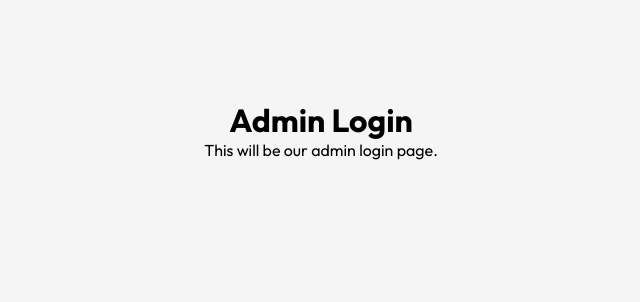
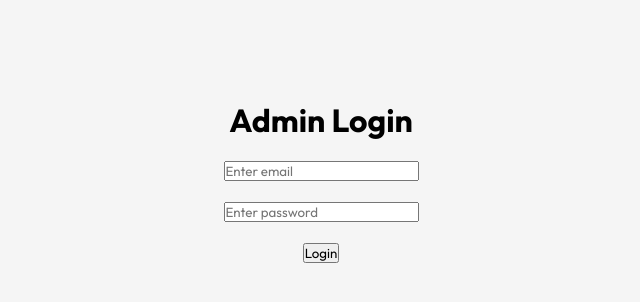
Before and after one commit to kprav33n97/business-website, a React (Vite) app: page /business-website/login in a window 1280 px wide. Shown: the top 302 px of the page, without its empty margins (319-959 px from the left). Built offline with nearby package versions, Linux system fonts and the light colour scheme.

Commit message:
Login & Admin routes added

```diff
--- a/src/App.jsx
+++ b/src/App.jsx
@@ -3,14 +3,38 @@ import { BrowserRouter, Routes, Route } from "react-router-dom";
 import Login from "./Pages/Login";
 import Admin from "./Pages/Admin";
 import Home from "./Pages/Home";
+import { Navigate } from "react-router-dom";
+import { useState, useEffect } from "react";
+
+
 
 const App = () => {
+  const [isLoggedIn, setIsLoggedIn] = useState(false);
+
+useEffect(() => {
+  const storedAuth = localStorage.getItem("isLoggedIn");
+  if (storedAuth === "true") {
+    setIsLoggedIn(true);
+  }
+}, []);
+
   return (
     <BrowserRouter basename="/business-website">
       <Routes>
         <Route path="/" element={<Home />} />
-        <Route path="/login" element={<Login />} />
-        <Route path="/admin" element={<Admin />} />
+        <Route path="/login" element={<Login setIsLoggedIn={setIsLoggedIn} />} />
+        <Route
+  path="/admin"
+  element={
+    isLoggedIn ? (
+      <Admin setIsLoggedIn={setIsLoggedIn} />
+    ) : (
+      <Navigate to="/login" />
+    )
+  }
+/>
+
+
       </Routes>
     </BrowserRouter>
   );
--- a/src/Components/Navbar/Navbar.jsx
+++ b/src/Components/Navbar/Navbar.jsx
@@ -1,8 +1,12 @@
 import React, { useEffect, useState } from 'react'
 import './Navbar.css'
 import logo from '../../assets/logo.svg'
+// import { Link } from 'react-scroll'
+import menuIcon from '../../assets/menu-icon.png'
 import { Link } from 'react-scroll'
-import menuIcon from '../../assets/menu-icon.png'
+import { Link as RouterLink } from "react-router-dom";
+
+
 
 const Navbar = () => {
   const [sticky, setSticky] = useState(false)
@@ -31,6 +35,12 @@ const Navbar = () => {
         <li><Link to='Gallery' smooth={true} offset={-260} duration={500}>Portfolio</Link></li>
         <li><Link to='testimonials' smooth={true} offset={-260} duration={500}>Testimonials</Link></li>
         <li><Link className='btn' to='contact' smooth={true} offset={-260} duration={500}>Get a quote!</Link></li>
+       <li>
+  <RouterLink to="/login" className="btn">
+    Admin
+  </RouterLink>
+</li>
+
       </ul>
       <img src={menuIcon} alt="Menu icon" className='menu-icon' onClick={toggleMenu} />
     </nav>
--- a/src/pages/Admin.jsx
+++ b/src/pages/Admin.jsx
@@ -1,8 +1,21 @@
-const Admin = () => {
+import { useNavigate } from "react-router-dom";
+
+const Admin = ({ setIsLoggedIn }) => {
+  const navigate = useNavigate();
+
+  const handleLogout = () => {
+    localStorage.removeItem("isLoggedIn");
+    setIsLoggedIn(false);
+    navigate("/login");
+  };
+
   return (
     <div style={{ padding: "100px", textAlign: "center" }}>
       <h1>Admin Dashboard</h1>
-      <p>This is where we will manage content.</p>
+
+      <button onClick={handleLogout} style={{ marginTop: "20px" }}>
+        Logout
+      </button>
     </div>
   );
 };
--- a/src/pages/Login.jsx
+++ b/src/pages/Login.jsx
@@ -1,8 +1,49 @@
-const Login = () => {
+import { useState } from "react";
+import { useNavigate } from "react-router-dom";
+
+const Login = ({ setIsLoggedIn }) => {
+  const [email, setEmail] = useState("");
+  const [password, setPassword] = useState("");
+  const navigate = useNavigate();
+
+  const handleLogin = (e) => {
+    e.preventDefault();
+console.log("Email:", email);
+console.log("Password:", password);
+
+    // simple dummy auth
+    if (email === "admin@gmail.com" && password === "1234") {
+      localStorage.setItem("isLoggedIn", "true");
+setIsLoggedIn(true);
+navigate("/admin");
+    } else {
+      alert("Invalid credentials");
+    }
+  };
+
   return (
     <div style={{ padding: "100px", textAlign: "center" }}>
       <h1>Admin Login</h1>
-      <p>This will be our admin login page.</p>
+
+      <form onSubmit={handleLogin} style={{ marginTop: "20px" }}>
+        <input
+          type="email"
+          placeholder="Enter email"
+          value={email}
+          onChange={(e) => setEmail(e.target.value)}
+        />
+        <br /><br />
+
+        <input
+          type="password"
+          placeholder="Enter password"
+          value={password}
+          onChange={(e) => setPassword(e.target.value)}
+        />
+        <br /><br />
+
+        <button type="submit">Login</button>
+      </form>
     </div>
   );
 };
```
